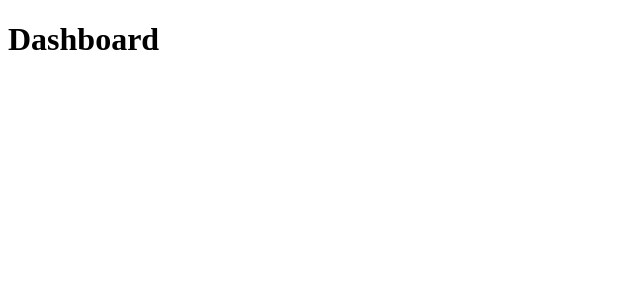
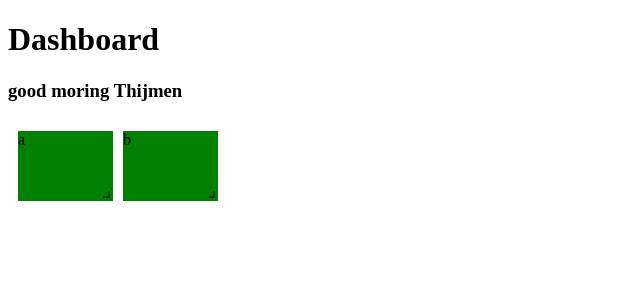
Before and after one commit to quantifiedstudent/QS-Dashboard, a Next.js app: page / in a window 1280 px wide. Shown: the top 300 px of the page, without its empty margins (0-640 px from the left). Built offline with nearby package versions, Linux system fonts and the light colour scheme.

Commit message:
draggable grid layout begin

```diff
--- /dev/null
+++ b/src/components/GridLayout.tsx
@@ -0,0 +1,40 @@
+import React, { FunctionComponent } from "react";
+import { WidthProvider, Responsive } from "react-grid-layout";
+import styles from "../styles/components/GraphBlock.module.scss";
+import "/node_modules/react-grid-layout/css/styles.css";
+import "/node_modules/react-resizable/css/styles.css";
+
+const ResponsiveReactGridLayout = WidthProvider(Responsive);
+
+const Grid: FunctionComponent = () => {
+  const layout = [
+    <div
+      key="a"
+      className={styles.thing}
+      data-grid={{ x: 0, y: 0, w: 1, h: 2, minW: 1, minH: 2 }}
+    >
+      a
+    </div>,
+    <div
+      key="b"
+      className={styles.thing}
+      data-grid={{ x: 1, y: 0, w: 1, h: 2, minW: 1, minH: 2 }}
+    >
+      b
+    </div>,
+  ];
+
+  return (
+    <ResponsiveReactGridLayout
+      className="layout"
+      cols={{ lg: 12, md: 10, sm: 6, xs: 4, xxs: 2 }}
+      rowHeight={30}
+      width={1000}
+      isBounded
+    >
+      {layout.map((x) => x)}
+    </ResponsiveReactGridLayout>
+  );
+};
+
+export default Grid;
--- /dev/null
+++ b/src/components/WelcomeMessage.tsx
@@ -0,0 +1,20 @@
+import { FunctionComponent } from "react";
+import { BaseUser } from "../interfaces/User";
+
+const WelcomeMessage: FunctionComponent<BaseUser> = (props: BaseUser) => {
+  const greetingMessage = () => {
+    const time = new Date().getHours();
+    if (time >= 0 && time < 12) return "moring";
+    if (time >= 12 && time < 18) return "afternoon";
+    if (time >= 18 && time < 0) return "evening";
+  };
+
+  greetingMessage();
+  return (
+    <div>
+      <h3>{`good ${greetingMessage()} ${props.Username}`}</h3>
+    </div>
+  );
+};
+
+export default WelcomeMessage;
--- /dev/null
+++ b/src/interfaces/User.ts
@@ -0,0 +1,25 @@
+interface BaseUserShape {
+  Username: string;
+}
+
+class BaseUser implements BaseUserShape {
+  constructor(props: BaseUserShape) {
+    this.Username = props.Username;
+  }
+  Username: string;
+}
+
+interface UserShape extends BaseUser {
+  AuthToken: string;
+}
+
+class User implements UserShape {
+  constructor(props: UserShape) {
+    this.AuthToken = props.AuthToken;
+    this.Username = props.Username;
+  }
+  AuthToken: string;
+  Username: string;
+}
+
+export { BaseUser, User };
--- a/src/pages/index.tsx
+++ b/src/pages/index.tsx
@@ -1,9 +1,15 @@
 import { NextPage } from "next";
+import WelcomeMessage from "../components/WelcomeMessage";
+import Grid from "../components/GridLayout";
+import GridLayout from "react-grid-layout";
+import styles from "../styles/components/GraphBlock.module.scss";
 
 const Dashboard: NextPage = () => {
   return (
     <div>
       <h1>Dashboard</h1>
+      <WelcomeMessage Username="Thijmen" />
+      <Grid />
     </div>
   );
 };
--- /dev/null
+++ b/src/styles/components/GraphBlock.module.scss
@@ -0,0 +1,3 @@
+.thing {
+  background-color: green;
+}
```
Also changed, not shown: package.json (+6 -1 lines), 1 other file (tests, documents, lock files or other folders).
